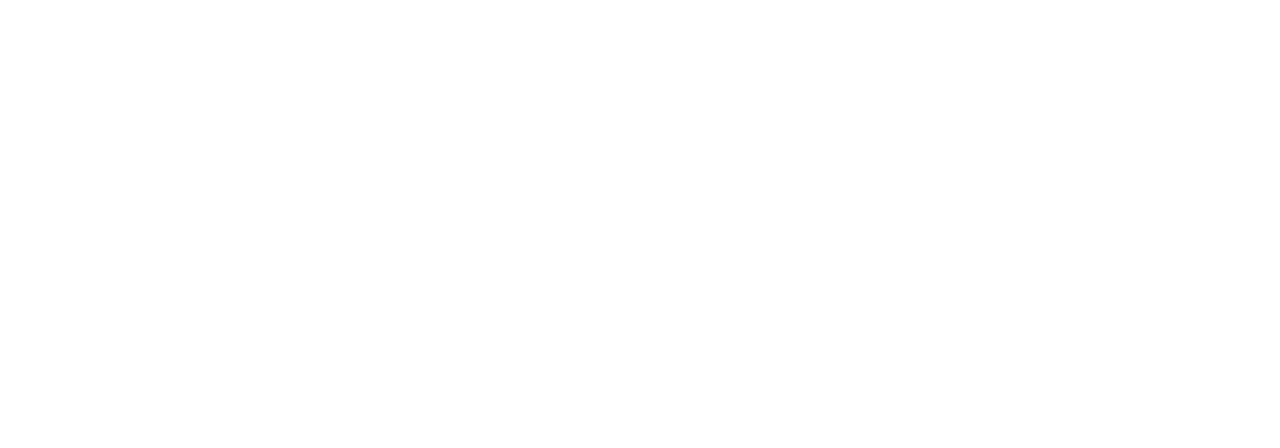
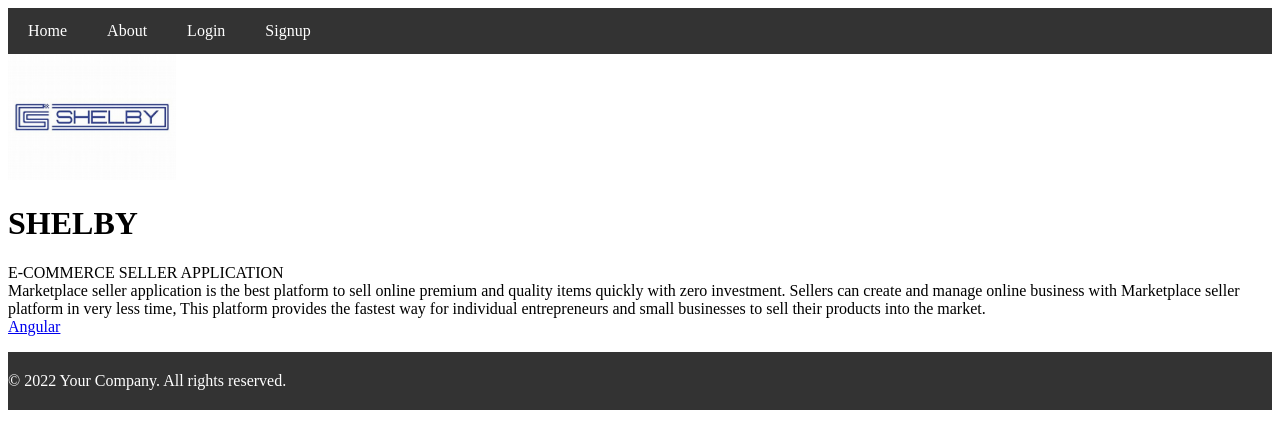
Before and after one commit to MicroEcommWebApp1/Code_Of_Seller_FrontEnd, an Angular app in the folder SHELBY_SELLER/: page / in a window 1280 px wide. Shown: the top 448 px of the page. Built offline with nearby package versions, Linux system fonts and the light colour scheme.

Commit message:
third push

```diff
--- a/SHELBY_SELLER/src/app/nav-bar/nav-bar.component.html
+++ b/SHELBY_SELLER/src/app/nav-bar/nav-bar.component.html
@@ -5,6 +5,6 @@
     <!-- Navigation buttons -->
     <a routerLink="/">Home</a>
     <a routerLink="/about">About</a>
-    <a routerLink="/login">Login</a
+    <a routerLink="/login">Login</a>
     <a routerLink="/signup">Signup</a>
 </nav>
```
